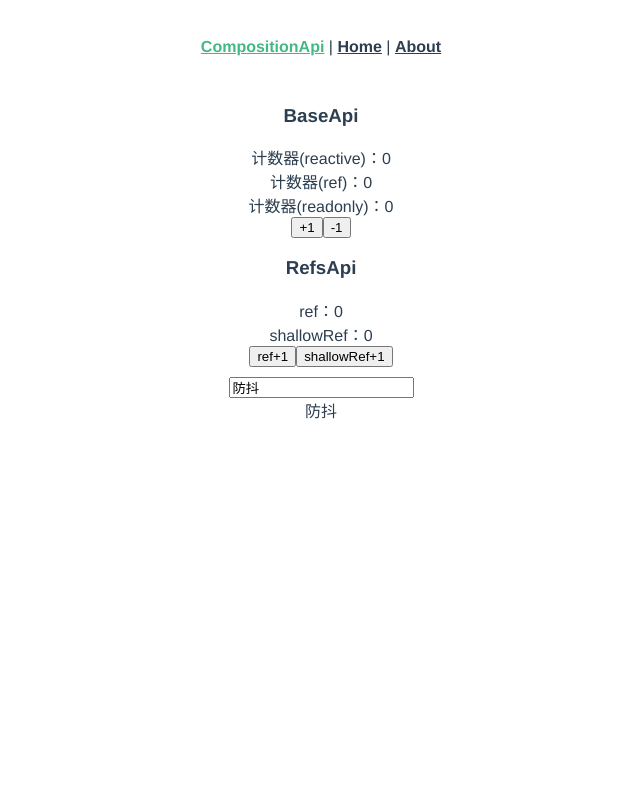
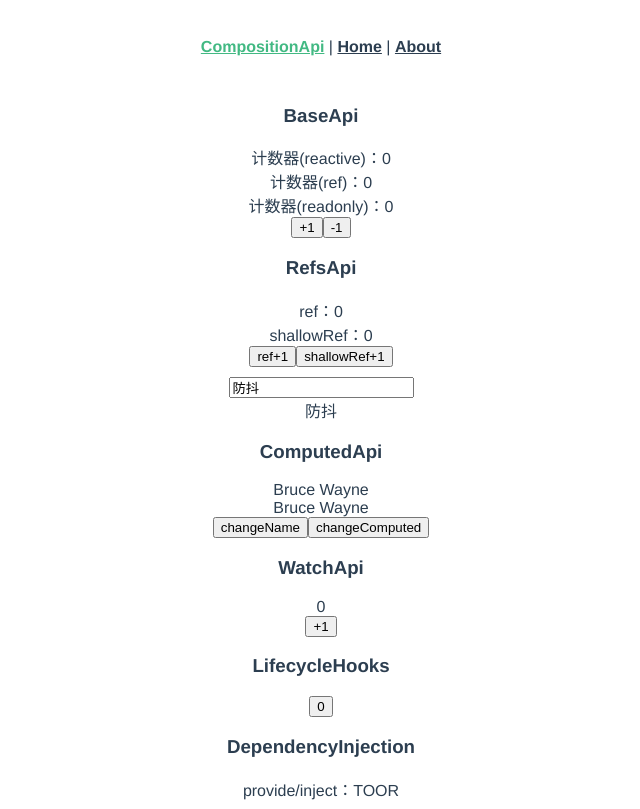
Before and after one commit to Hellokugou520/Vue3-TS, a Vue app in the folder 05.vue-cli/: page /#/ in a window 1280 px wide. Shown: the whole page, without its empty margins (319-959 px from the left). Built offline with nearby package versions, Linux system fonts and the light colour scheme.

Commit message:
ComputedApi&WatchApi&LifecycleHooks&DependencyInjection

```diff
--- a/05.vue-cli/src/components/CompositionApi/CompositionApi.vue
+++ b/05.vue-cli/src/components/CompositionApi/CompositionApi.vue
@@ -1,6 +1,10 @@
 <template>
   <BaseApi msg="BaseApi" />
   <RefsApi msg="RefsApi" />
+  <ComputedApi msg="ComputedApi" />
+  <WatchApi msg="WatchApi" />
+  <LifecycleHooks msg="LifecycleHooks" />
+  <DependencyInjection msg="DependencyInjection" />
 </template>
 
 <script lang="ts">
@@ -9,7 +13,19 @@ import { defineComponent, defineAsyncComponent } from 'vue'
 export default defineComponent({
   components: {
     BaseApi: defineAsyncComponent(() => import('./components/BaseApi.vue')),
-    RefsApi: defineAsyncComponent(() => import('./components/RefsApi/RefsApi.vue'))
+    RefsApi: defineAsyncComponent(
+      () => import('./components/RefsApi/RefsApi.vue')
+    ),
+    ComputedApi: defineAsyncComponent(
+      () => import('./components/ComputedApi.vue')
+    ),
+    WatchApi: defineAsyncComponent(() => import('./components/WatchApi.vue')),
+    LifecycleHooks: defineAsyncComponent(
+      () => import('./components/LifecycleHooks.vue')
+    ),
+    DependencyInjection: defineAsyncComponent(
+      () => import('./components/DependencyInjection/DependencyInjection.vue')
+    )
   }
 })
 </script>
--- /dev/null
+++ b/05.vue-cli/src/components/CompositionApi/components/ComputedApi.vue
@@ -0,0 +1,49 @@
+<template>
+  <div>
+    <h3>{{ msg }}</h3>
+    <div>{{ firstName }} {{ lastName }}</div>
+    <div>{{ fullName }}</div>
+    <button @click="changeName">changeName</button>
+    <button @click="changeComputed">changeComputed</button>
+  </div>
+</template>
+
+<script lang="ts">
+import { defineComponent, ref, computed } from 'vue'
+
+export default defineComponent({
+  props: {
+    msg: String
+  },
+  setup() {
+    const firstName = ref('Bruce')
+    const lastName = ref('Wayne')
+    // const fullName = computed(() => `${firstName.value} ${lastName.value}`)
+    const fullName = computed({
+      get() {
+        return `${firstName.value} ${lastName.value}`
+      },
+      set(newValue: string) {
+        firstName.value = newValue
+        lastName.value = ''
+      }
+    })
+
+    const changeName = () => {
+      firstName.value = 'Joker'
+      lastName.value = ''
+    }
+    const changeComputed = () => {
+      fullName.value = '???'
+    }
+
+    return {
+      firstName,
+      lastName,
+      fullName,
+      changeName,
+      changeComputed
+    }
+  }
+})
+</script>
--- /dev/null
+++ b/05.vue-cli/src/components/CompositionApi/components/DependencyInjection/DependencyInjection.vue
@@ -0,0 +1,35 @@
+<template>
+  <div>
+    <h3>{{ msg }}</h3>
+    <SubComponents />
+  </div>
+</template>
+
+<script lang="ts">
+import {
+  defineComponent,
+  defineAsyncComponent,
+  ref,
+  readonly,
+  provide
+} from 'vue'
+
+export default defineComponent({
+  components: {
+    SubComponents: defineAsyncComponent(
+      () => import('./components/SubComponents.vue')
+    )
+  },
+  props: {
+    msg: String
+  },
+  setup() {
+    let name = ref('ROOT')
+    setInterval(() => {
+      name.value = name.value.split('').reverse().join('')
+    }, 1000)
+
+    provide('name', readonly(name))
+  }
+})
+</script>
--- /dev/null
+++ b/05.vue-cli/src/components/CompositionApi/components/DependencyInjection/components/SubComponents.vue
@@ -0,0 +1,15 @@
+<template>
+  <div>provide/inject：{{ name }}</div>
+</template>
+
+<script lang="ts">
+import { defineComponent, inject } from 'vue'
+
+export default defineComponent({
+  setup() {
+    const name = inject('name')
+
+    return { name }
+  }
+})
+</script>
--- /dev/null
+++ b/05.vue-cli/src/components/CompositionApi/components/LifecycleHooks.vue
@@ -0,0 +1,38 @@
+<template>
+  <div>
+    <h3>{{ msg }}</h3>
+    <button @click="changeNum">{{ num }}</button>
+  </div>
+</template>
+
+<script lang="ts">
+import {
+  defineComponent,
+  ref,
+  onBeforeMount,
+  onMounted,
+  onBeforeUpdate,
+  onUpdated
+} from 'vue'
+
+export default defineComponent({
+  props: {
+    msg: String
+  },
+  setup() {
+    const num = ref(0)
+
+    onBeforeMount(() => console.log('onBeforeMount'))
+    onMounted(() => console.log('onMounted'))
+    onBeforeUpdate(() => console.log('onBeforeUpdate'))
+    onUpdated(() => console.log('onUpdated'))
+
+    const changeNum = () => num.value++
+
+    return {
+      num,
+      changeNum
+    }
+  }
+})
+</script>
--- /dev/null
+++ b/05.vue-cli/src/components/CompositionApi/components/WatchApi.vue
@@ -0,0 +1,74 @@
+<template>
+  <div>
+    <h3 ref="flag">{{ msg }}</h3>
+    <div>{{ num }}</div>
+    <button @click="changeNum">+1</button>
+  </div>
+</template>
+
+<script lang="ts">
+import { defineComponent, ref, watchEffect, watch } from 'vue'
+
+export default defineComponent({
+  props: {
+    msg: String
+  },
+  setup() {
+    const flag = ref(null)
+    const num = ref(0)
+    const person = ref({
+      name: 'Mike',
+      age: 20,
+      friends: {
+        name: 'Jack'
+      }
+    })
+
+    // 1.传入的这个函数会被立即执行,并且会响应式地追踪其依赖
+    // 2.onCleanup参数用来清除副作用
+    // 3.返回值可以用来停止侦听器
+    // 4.watchEffect的第二个参数可以用来调整副作用的刷新时机或调试副作用的依赖
+    const stop = watchEffect(
+      (onCleanup) => {
+        const timer = setTimeout(() => {
+          console.log('副作用')
+        }, 1000)
+        onCleanup(() => {
+          clearTimeout(timer)
+        })
+        console.log(num.value, flag.value)
+      },
+      {
+        flush: 'post'
+      }
+    )
+    watch(num, (newVal, oldVal) => {
+      console.log('newVal:', newVal, 'oldVal:', oldVal)
+    })
+    watch(
+      () => ({ ...person.value }),
+      (newVal, oldVal) => {
+        console.log('newVal:', newVal, 'oldVal:', oldVal)
+      },
+      {
+        immediate: true,
+        deep: true
+      }
+    )
+
+    const changeNum = () => {
+      if (num.value > 10) {
+        stop()
+      }
+      num.value++
+      person.value.friends.name = 'Tom'
+    }
+
+    return {
+      flag,
+      num,
+      changeNum
+    }
+  }
+})
+</script>
```
